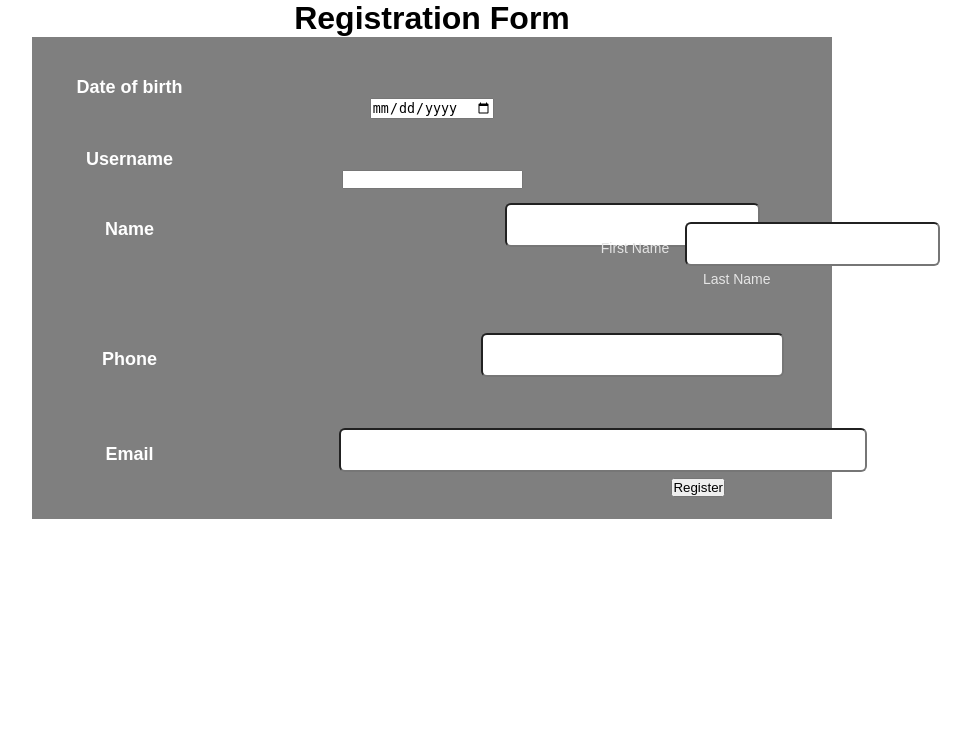
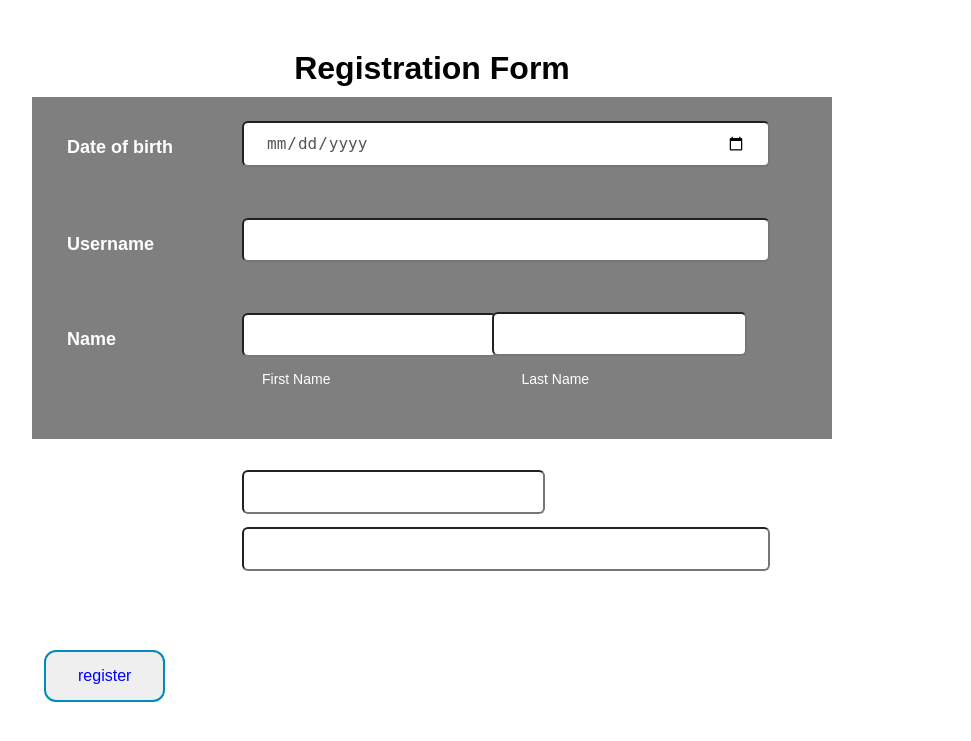
Before and after one commit to teefisher2k20/Project-Liftoff, a Spring Boot app: page /create in a window 1280 px wide. Shown: the top 741 px of the page, without its empty margins (208-1179 px from the left). Run offline with Spring Boot 4, Linux system fonts and the light colour scheme; data that the repository does not hold is empty.

Commit message:
changes to new user page

```diff
--- a/src/main/resources/templates/index.html
+++ b/src/main/resources/templates/index.html
@@ -27,10 +27,6 @@
     <div class="title">
         <h1>ACCOUNT MANAGER</h1>
 </div>
-    <div class="button">
-        <a href="#" class="btn">Sign Out</a>
-        <a href="#" class="btn">Change Password</a>
-    </div>
 </div>
 </body>
 </html>
--- a/src/main/resources/templates/voters/newUser.html
+++ b/src/main/resources/templates/voters/newUser.html
@@ -9,12 +9,16 @@
         padding: 0;
         }
         body{
-        background-image: url(C:\Users\Jorda\Pictures)
+        background-color: light-blue;
         background-position: center;
         background-size: cover;
         font-family: sans-serif;
+        margin-top: 40px;
+        }
+        .regform{
+        width: 800px
+        background-color: rgb(0,0,0,0.6);
         margin: auto;
-        color: #FFFFFF
         padding: 10px 0px 10px 0px;
         text-align: center;
         border-radius: 15px 15px 0px 0px;
@@ -35,6 +39,31 @@
 
    }
 
+   .date {
+  position: relative;
+    left: 200px;
+        top: -37px;
+        line-height: 40px;
+        width:480px;
+        border-radius:6px;
+        padding: 0 22px;
+        font-size: 16px;
+        color: #555;
+}
+
+.username {
+    position: relative;
+    left: 200px;
+        top: -37px;
+        line-height: 40px;
+        width:480px;
+        border-radius:6px;
+        padding: 0 22px;
+        font-size: 16px;
+        color: #555;
+}
+
+
 .name {
     margin-left: 25px;
     margin-top: 30px;
@@ -54,8 +83,8 @@
 }
 .lastname{
     position: relative;
-    left: 417px;
-    top: -80px;
+    left: 450px;
+    top: -100px;
     line-height: 40px;
     border-radius: 6px;
     padding: 0 22px;
@@ -64,25 +93,25 @@
 }
 .firstlabel{
     position: relative;
-    color: #E5E5E5;
+    color: white;
     text-transform: capitalize;
     font-size: 14px;
-    left: 203px;
-    top:-45px;
+    left: 220px;
+    top:-24px;
 }
 .lastlabel{
     position: relative;
-    color: #E5E5E5;
+    color: white;
     text-transform: capitalize;
     font-size: 14px;
-    left: 175px;
-    top:-45px;
+    left: 220px;
+    top:-55px;
 }
 
 .email {
     position: relative;
     left: 200px;
-        top: -37px;
+        top: -75px;
         line-height: 40px;
         width:480px;
         border-radius:6px;
@@ -102,6 +131,26 @@
         font-size: 16px;
         color: #555;
 }
+.button {
+
+  border: 2px solid #008CBA;
+  color: blue;
+  padding: 15px 32px;
+  text-align: center;
+  text-decoration: none;
+  display: inline-block;
+  font-size: 16px;
+  margin: 4px 2px;
+  cursor: pointer;
+  border-radius: 12px;
+}
+
+.button:hover {
+  background-color: #4CAF50; /* Green */
+  color: white;
+}
+
+
 
 
 
@@ -112,14 +161,14 @@
   <div class="regform"><h1>Registration Form</h1></div>
   <div class="main">
       <form>
-
-
+          <div>
           <h2 class="name">Date of birth</h2>
           <input class="date" type="date" name="date">
-
+          </div>
+          <div>
         <h2 class="name">Username</h2>
         <input class="username" type="text" name="username">
-
+          </div>
           <div id="name">
               <h2 class="name">Name</h2>
               <div>
@@ -130,18 +179,23 @@
               <input class="lastname" type="text" name="last_name">
               <label class="lastlabel">last name</label>
               </div>
-          </div>
 
 
+        <div>
           <h2 class="name">Phone</h2>
           <input class="code" type="text" name="phone">
-
+        </div>
+          <div>
         <h2 class="name">Email</h2>
         <input class="email" type="text" name="email">
+          </div>
+              <div>
+          <input class="button" type="button" value="register">
 
-          <button type="submit">Register</button>
+  </div>
+  </div>
+
       </form>
   </div>
-
 </body>
 </html>
```
Also changed, not shown: src/main/resources/static/styles.css (+6 -1 lines).
